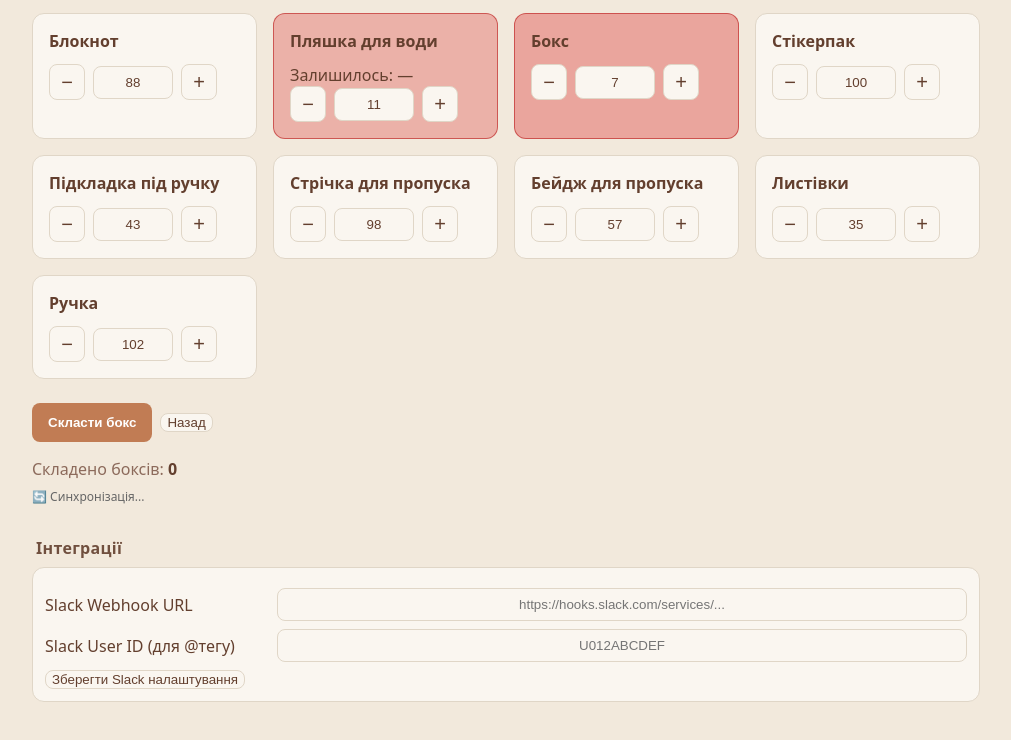
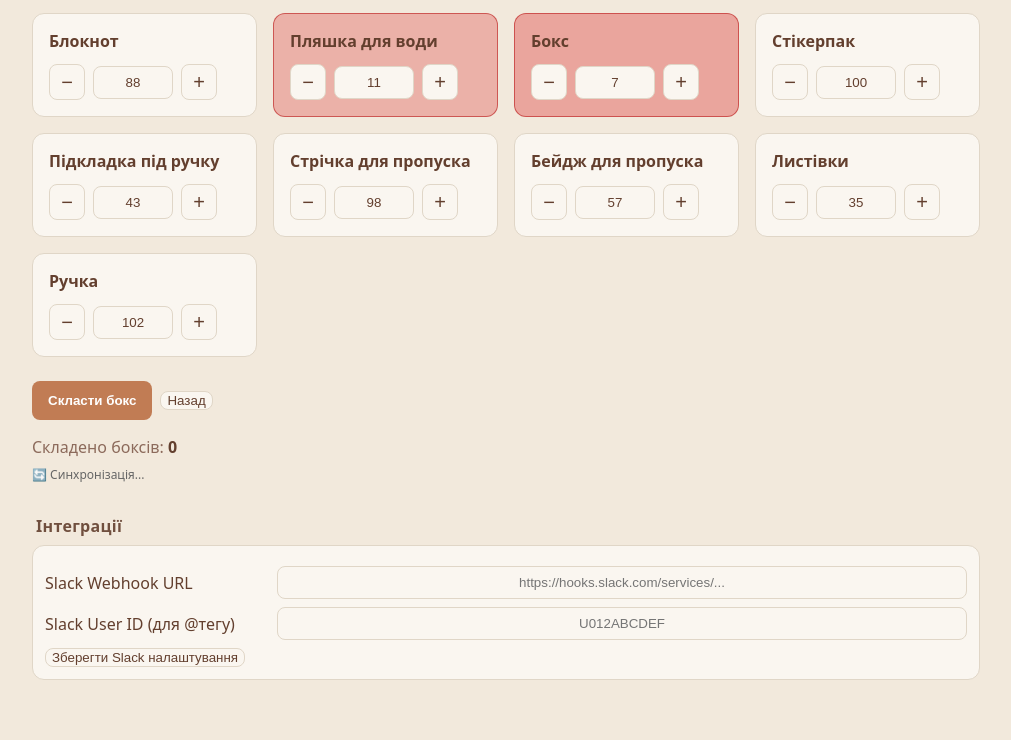
Before and after one commit to katerynasmola/merch-count, a website: page index.html in a window 1280 px wide. Shown: the part 985-1725 px from the top of the page, without its empty margins (134-1145 px from the left). Drawn offline with Linux system fonts and the light colour scheme; no server answers.

Commit message:
Remove 'Залишилось: —' from UI
- Remove stock display from water bottle item
- Clean up unnecessary UI element

```diff
--- a/index.html
+++ b/index.html
@@ -241,8 +241,6 @@
 <div class="item" data-key="water_bottle" data-sku="bottle" data-variant="default">
   <div class="item__title">Пляшка для води</div>
 
-  <!-- покажемо актуальний залишок з БД -->
-  <div class="stock">Залишилось: <span data-role="qty">—</span></div>
 
   <div class="counter">
     <button class="btn btn--counter" data-action="decrement" data-role="dec">−</button>
```
